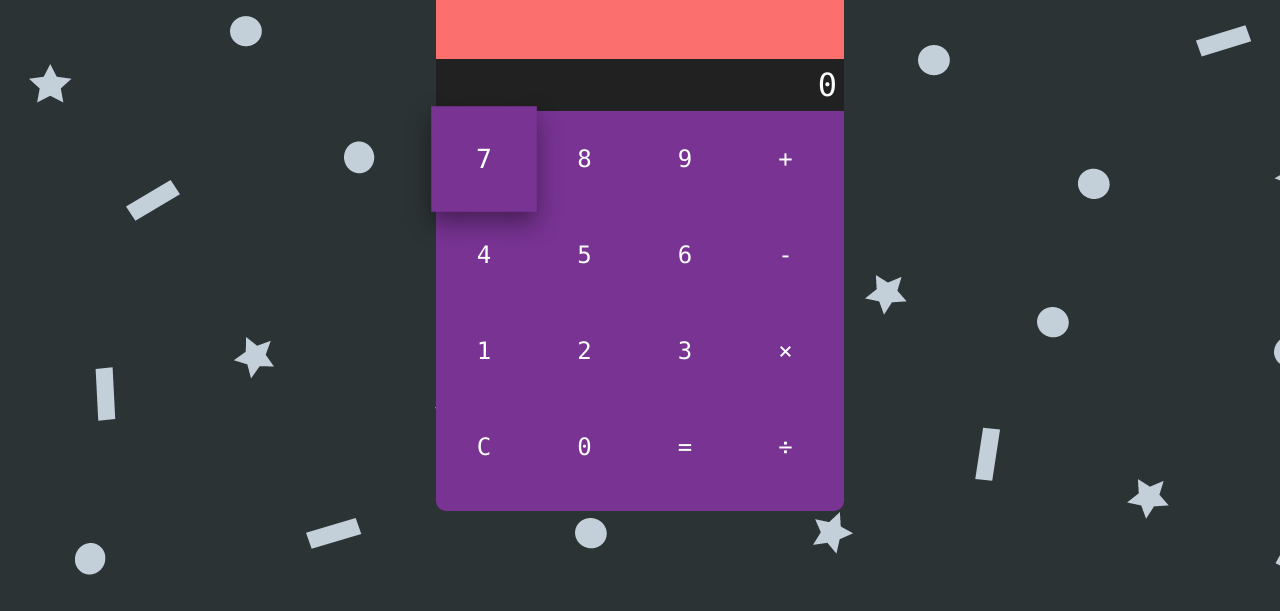
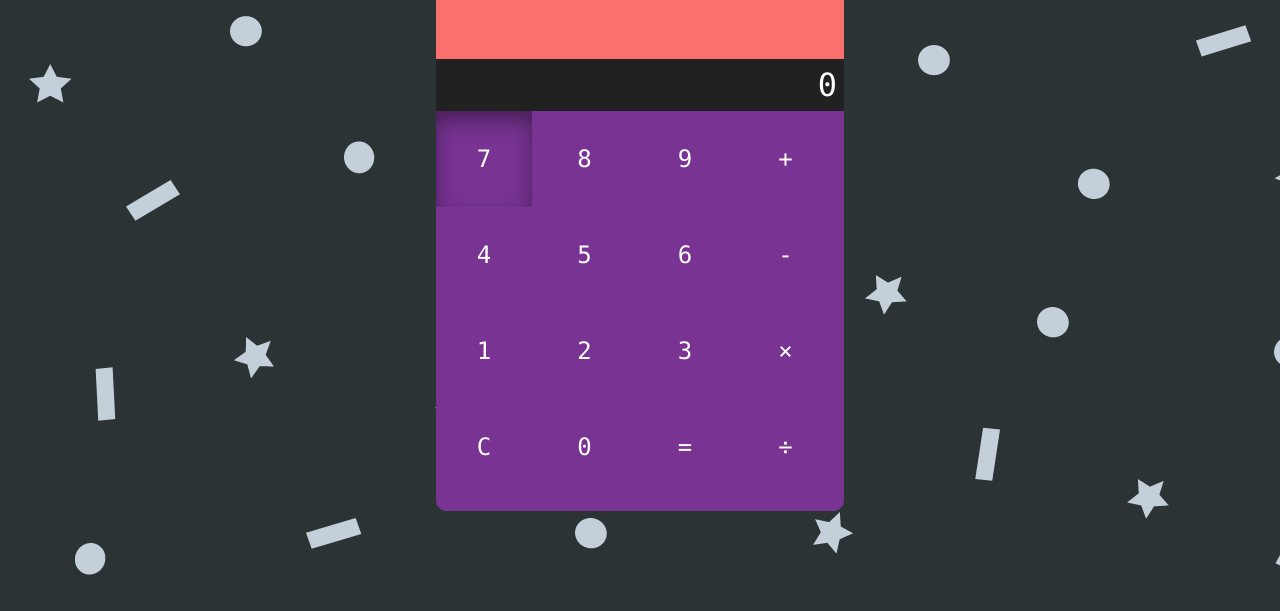
Before and after one commit to letsintegreat/Calculator, a plain HTML site: page index.html in a window 1280 px wide. In both pictures the pointer is over the input 484 px from the left and 347 px from the top of the page. Shown: the part 189-800 px from the top of the page. Drawn offline with Linux system fonts and the light colour scheme.

Commit message:
Changed hovering shadow change of buttons

```diff
--- a/styles.css
+++ b/styles.css
@@ -84,8 +84,7 @@ body {
 
 /* Style for the button when the mouse is over it */
 .button:hover {
-    box-shadow: 0px 10px 20px 0px rgba(0,0,0,0.4);
-    transform: scale(1.1);
+    box-shadow:inset 0px 10px 20px 0px rgba(0,0,0,0.4);
 }
 
 /* Animation to load the calculator on reload */
```
